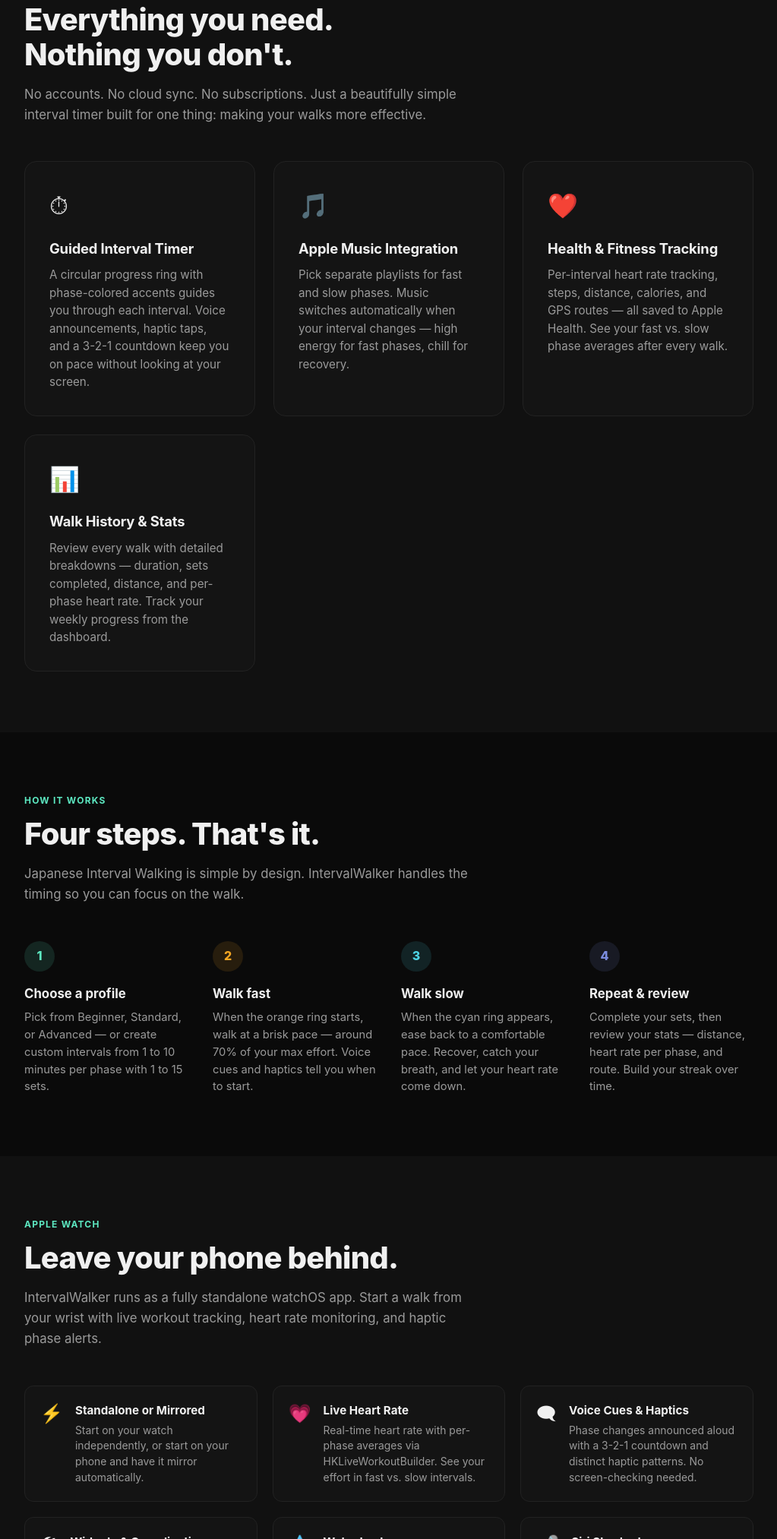
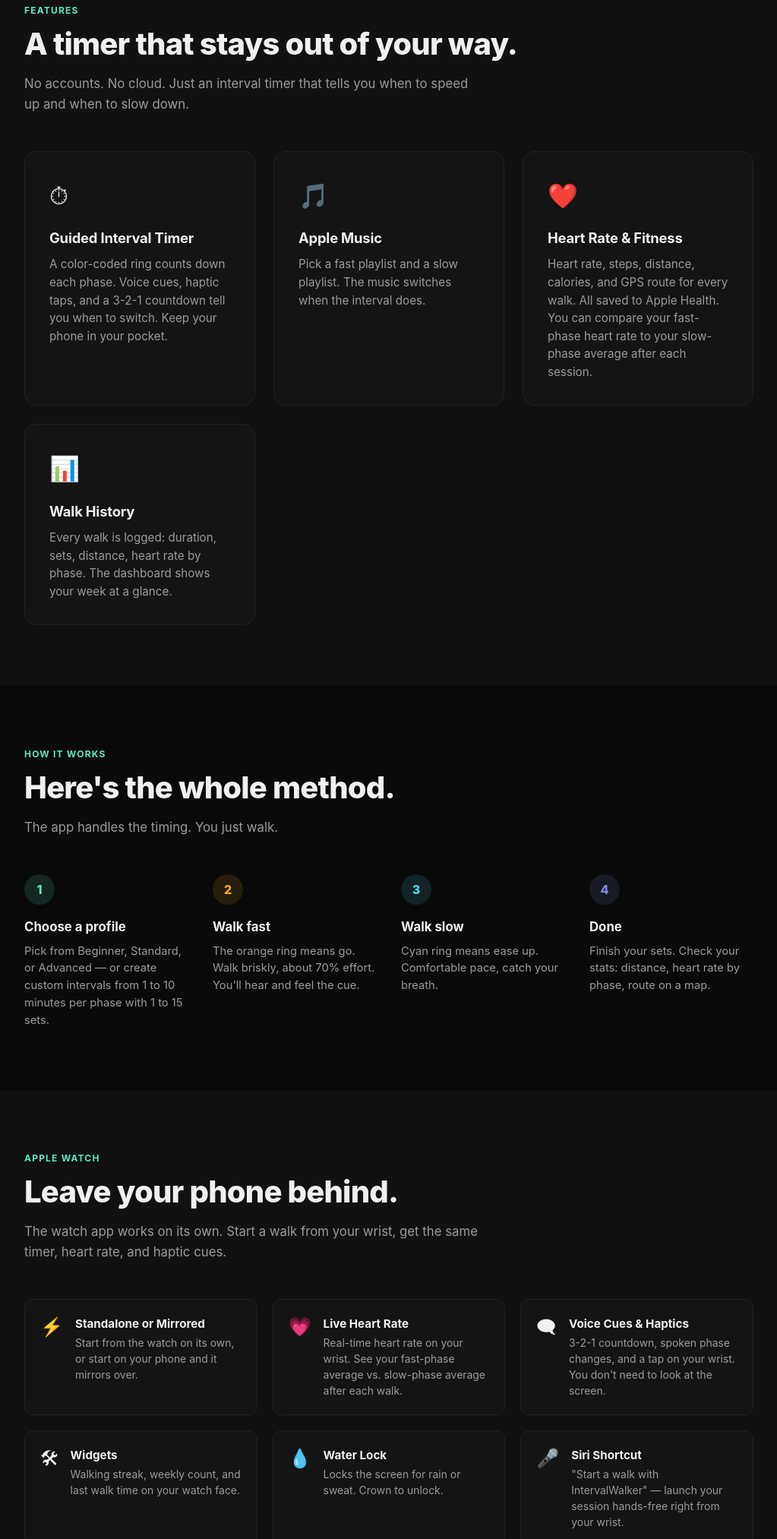
Before and after one commit to djctwo/intervalwalker-site, a plain HTML site: page index.html in a window 1280 px wide. Shown: the part 774-2800 px from the top of the page at 76% size, without its empty margins (128-1151 px from the left). Drawn offline with Linux system fonts and the light colour scheme.

Commit message:
copy: humanize landing page, fix pricing to $2.99

```diff
--- a/index.html
+++ b/index.html
@@ -4,7 +4,7 @@
     <meta charset="UTF-8">
     <meta name="viewport" content="width=device-width, initial-scale=1.0">
     <title>IntervalWalker — Japanese Interval Walking for iPhone &amp; Apple Watch</title>
-    <meta name="description" content="IntervalWalker is a purpose-built companion for Japanese Interval Walking (JIW) — a scientifically proven method that alternates fast and slow intervals to improve fitness. Free for iPhone and Apple Watch.">
+    <meta name="description" content="Japanese Interval Walking timer for iPhone and Apple Watch. Alternates fast and slow 3-minute intervals to improve fitness, strength, and blood pressure. No subscriptions.">
     <meta property="og:title" content="IntervalWalker — Japanese Interval Walking">
     <meta property="og:description" content="A scientifically proven walking method, guided by your iPhone and Apple Watch. Alternating fast and slow intervals to improve cardiovascular fitness, strength, and blood pressure.">
     <meta property="og:type" content="website">
@@ -563,9 +563,9 @@
 
 <!-- Hero -->
 <header class="hero">
-    <span class="hero-badge">Free &mdash; No Ads, No Subscriptions</span>
+    <span class="hero-badge">$2.99 &mdash; No Ads, No Subscriptions</span>
     <h1>Walk smarter with<br><span class="accent-orange">fast</span> &amp; <span class="accent-cyan">slow</span> intervals</h1>
-    <p class="tagline">IntervalWalker guides you through Japanese Interval Walking &mdash; a scientifically proven method that alternates pace to improve fitness, strength, and blood pressure.</p>
+    <p class="tagline">Japanese Interval Walking alternates 3 minutes fast with 3 minutes slow. Fifteen years of research say it works better than walking at one speed. IntervalWalker keeps time so you don't have to.</p>
     <a href="#" class="app-store-btn" aria-label="Download on the App Store">
         <span class="apple-icon">&#63743;</span>
         <span>
@@ -580,28 +580,28 @@
 <section class="features-section" id="features">
     <div class="section-inner">
         <p class="section-label">Features</p>
-        <h2 class="section-title">Everything you need.<br>Nothing you don't.</h2>
-        <p class="section-desc">No accounts. No cloud sync. No subscriptions. Just a beautifully simple interval timer built for one thing: making your walks more effective.</p>
+        <h2 class="section-title">A timer that stays out of your way.</h2>
+        <p class="section-desc">No accounts. No cloud. Just an interval timer that tells you when to speed up and when to slow down.</p>
         <div class="features-grid">
             <div class="feature-card">
                 <span class="feature-icon" aria-hidden="true">&#9201;</span>
                 <h3>Guided Interval Timer</h3>
-                <p>A circular progress ring with phase-colored accents guides you through each interval. Voice announcements, haptic taps, and a 3-2-1 countdown keep you on pace without looking at your screen.</p>
+                <p>A color-coded ring counts down each phase. Voice cues, haptic taps, and a 3-2-1 countdown tell you when to switch. Keep your phone in your pocket.</p>
             </div>
             <div class="feature-card">
                 <span class="feature-icon" aria-hidden="true">&#127925;</span>
-                <h3>Apple Music Integration</h3>
-                <p>Pick separate playlists for fast and slow phases. Music switches automatically when your interval changes &mdash; high energy for fast phases, chill for recovery.</p>
+                <h3>Apple Music</h3>
+                <p>Pick a fast playlist and a slow playlist. The music switches when the interval does.</p>
             </div>
             <div class="feature-card">
                 <span class="feature-icon" aria-hidden="true">&#10084;&#65039;</span>
-                <h3>Health &amp; Fitness Tracking</h3>
-                <p>Per-interval heart rate tracking, steps, distance, calories, and GPS routes &mdash; all saved to Apple Health. See your fast vs. slow phase averages after every walk.</p>
+                <h3>Heart Rate &amp; Fitness</h3>
+                <p>Heart rate, steps, distance, calories, and GPS route for every walk. All saved to Apple Health. You can compare your fast-phase heart rate to your slow-phase average after each session.</p>
             </div>
             <div class="feature-card">
                 <span class="feature-icon" aria-hidden="true">&#128202;</span>
-                <h3>Walk History &amp; Stats</h3>
-                <p>Review every walk with detailed breakdowns &mdash; duration, sets completed, distance, and per-phase heart rate. Track your weekly progress from the dashboard.</p>
+                <h3>Walk History</h3>
+                <p>Every walk is logged: duration, sets, distance, heart rate by phase. The dashboard shows your week at a glance.</p>
             </div>
         </div>
     </div>
@@ -611,8 +611,8 @@
 <section class="how-it-works-section" id="how-it-works">
     <div class="section-inner">
         <p class="section-label">How It Works</p>
-        <h2 class="section-title">Four steps. That's it.</h2>
-        <p class="section-desc">Japanese Interval Walking is simple by design. IntervalWalker handles the timing so you can focus on the walk.</p>
+        <h2 class="section-title">Here's the whole method.</h2>
+        <p class="section-desc">The app handles the timing. You just walk.</p>
         <div class="steps">
             <div class="step">
                 <div class="step-number">1</div>
@@ -622,17 +622,17 @@
             <div class="step">
                 <div class="step-number">2</div>
                 <h3>Walk fast</h3>
-                <p>When the orange ring starts, walk at a brisk pace &mdash; around 70% of your max effort. Voice cues and haptics tell you when to start.</p>
+                <p>The orange ring means go. Walk briskly, about 70% effort. You'll hear and feel the cue.</p>
             </div>
             <div class="step">
                 <div class="step-number">3</div>
                 <h3>Walk slow</h3>
-                <p>When the cyan ring appears, ease back to a comfortable pace. Recover, catch your breath, and let your heart rate come down.</p>
+                <p>Cyan ring means ease up. Comfortable pace, catch your breath.</p>
             </div>
             <div class="step">
                 <div class="step-number">4</div>
-                <h3>Repeat &amp; review</h3>
-                <p>Complete your sets, then review your stats &mdash; distance, heart rate per phase, and route. Build your streak over time.</p>
+                <h3>Done</h3>
+                <p>Finish your sets. Check your stats: distance, heart rate by phase, route on a map.</p>
             </div>
         </div>
     </div>
@@ -643,41 +643,41 @@
     <div class="section-inner">
         <p class="section-label">Apple Watch</p>
         <h2 class="section-title">Leave your phone behind.</h2>
-        <p class="section-desc">IntervalWalker runs as a fully standalone watchOS app. Start a walk from your wrist with live workout tracking, heart rate monitoring, and haptic phase alerts.</p>
+        <p class="section-desc">The watch app works on its own. Start a walk from your wrist, get the same timer, heart rate, and haptic cues.</p>
         <div class="watch-features">
             <div class="watch-feature">
                 <span class="wf-icon" aria-hidden="true">&#9889;</span>
                 <div>
                     <h4>Standalone or Mirrored</h4>
-                    <p>Start on your watch independently, or start on your phone and have it mirror automatically.</p>
+                    <p>Start from the watch on its own, or start on your phone and it mirrors over.</p>
                 </div>
             </div>
             <div class="watch-feature">
                 <span class="wf-icon" aria-hidden="true">&#128151;</span>
                 <div>
                     <h4>Live Heart Rate</h4>
-                    <p>Real-time heart rate with per-phase averages via HKLiveWorkoutBuilder. See your effort in fast vs. slow intervals.</p>
+                    <p>Real-time heart rate on your wrist. See your fast-phase average vs. slow-phase average after each walk.</p>
                 </div>
             </div>
             <div class="watch-feature">
                 <span class="wf-icon" aria-hidden="true">&#128488;</span>
                 <div>
                     <h4>Voice Cues &amp; Haptics</h4>
-                    <p>Phase changes announced aloud with a 3-2-1 countdown and distinct haptic patterns. No screen-checking needed.</p>
+                    <p>3-2-1 countdown, spoken phase changes, and a tap on your wrist. You don't need to look at the screen.</p>
                 </div>
             </div>
             <div class="watch-feature">
                 <span class="wf-icon" aria-hidden="true">&#128736;</span>
                 <div>
-                    <h4>Widgets &amp; Complications</h4>
-                    <p>Three built-in widgets: walking streak, weekly sessions, and last walk time &mdash; right on your watch face.</p>
+                    <h4>Widgets</h4>
+                    <p>Walking streak, weekly count, and last walk time on your watch face.</p>
                 </div>
             </div>
             <div class="watch-feature">
                 <span class="wf-icon" aria-hidden="true">&#128167;</span>
                 <div>
                     <h4>Water Lock</h4>
-                    <p>Lock the screen during rainy walks or sweat-heavy sessions. Rotate the crown to unlock.</p>
+                    <p>Locks the screen for rain or sweat. Crown to unlock.</p>
                 </div>
             </div>
             <div class="watch-feature">
@@ -695,9 +695,9 @@
 <section class="science-section" id="science">
     <div class="section-inner">
         <p class="section-label">The Science</p>
-        <h2 class="section-title">15+ years of research.</h2>
+        <h2 class="section-title">This isn't a trend.</h2>
         <div class="science-callout">
-            <p>Japanese Interval Walking was developed at <strong>Shinshu University</strong> and has been studied for over 15 years. Research shows that alternating <strong>3 minutes of fast walking</strong> (~70% max effort) with <strong>3 minutes of slow walking</strong>, repeated 5 times, produces greater improvements in cardiovascular fitness, muscle strength, and blood pressure than steady-pace walking of the same duration.</p>
+            <p>Researchers at <strong>Shinshu University</strong> in Japan have studied interval walking since the early 2000s. The finding: alternating <strong>3 minutes of brisk walking</strong> (~70% effort) with <strong>3 minutes at a comfortable pace</strong>, repeated 5 times, improved cardiovascular fitness, leg strength, and blood pressure more than walking at one steady speed for the same amount of time.</p>
         </div>
     </div>
 </section>
@@ -707,7 +707,7 @@
     <div class="section-inner">
         <p class="section-label">Privacy</p>
         <h2 class="section-title">Your data stays on your device.</h2>
-        <p class="section-desc">IntervalWalker has no servers, no accounts, no analytics, and no tracking. Everything lives on your iPhone and Apple Watch.</p>
+        <p class="section-desc">No servers, no accounts, no analytics. Your walks live on your phone and watch. That's it.</p>
 
         <div class="privacy-highlight">
             <div class="privacy-pill">
```
